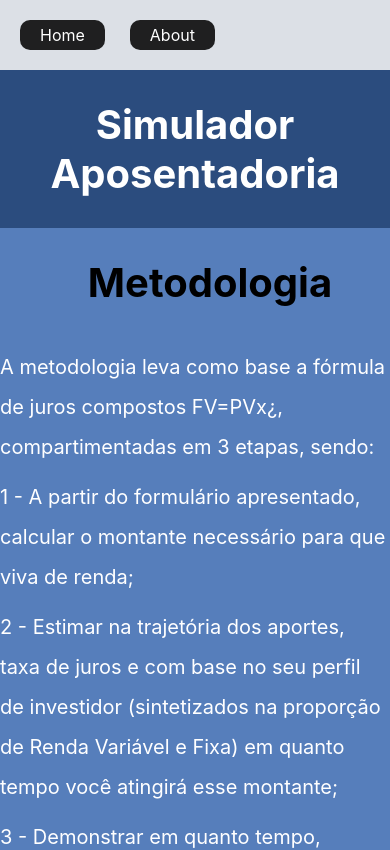
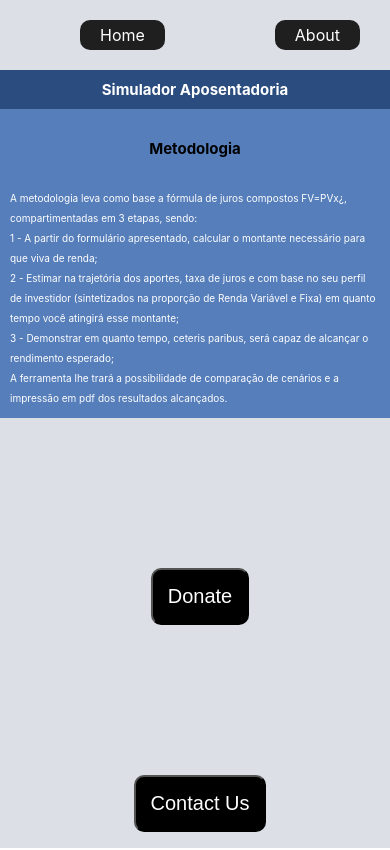
Before and after one commit to EuripedesNaves/calculadora-aposentadoria, a React (Create React App) app: page /about in a window 390 px wide. Shown: the top 850 px of the page. Built offline with nearby package versions, Linux system fonts and the light colour scheme.

Commit message:
done responsive CSS on ABOUT page, NAVBAR and TITLE component

```diff
--- a/src/components/NavBar.js
+++ b/src/components/NavBar.js
@@ -17,6 +17,24 @@ const Pages = styled(Link)`
    justify-content: center;
    text-decoration: none;
    border-radius: 10px;
+   @media(max-width:320px) {
+   margin: 20px 30px 20px 40px;
+   }
+   @media(min-width: 321px) and (max-width:375px) {
+   margin: 20px 30px 20px 60px;
+   }
+   @media(min-width: 376px) and (max-width:425px) {
+   margin: 20px 30px 20px 80px;
+   }
+   @media(min-width:426px) and (max-width:768px) {
+    margin: 20px 0px 20px 200px;
+  }
+    @media(min-width:769px) and (max-width:1024px) {
+    margin: 20px 0px 30px 300px;
+    }
+    @media(min-width: 1025px) and (max-width: 1440px) {
+    margin: 20px 0px 30px 420px;
+    }
 `;
 
 export const NavBar = () => {
--- a/src/components/Titulo.js
+++ b/src/components/Titulo.js
@@ -1,11 +1,28 @@
 import React from 'react';
 import styled from 'styled-components';
+
 
 const Title = styled.h1`
     background-color: #2b4c7e;
     color: white;
     padding: 30px;
     font-size: 40px;
+    @media(max-width:425px) {
+    padding: 10px;
+    font-size: 15px;
+    }
+    @media(min-width:426px) and (max-width:768px) {
+    padding: 15px;
+    font-size: 20px;
+    }
+    @media(min-width:769px) and (max-width:1024px) {
+    padding: 20px;
+    font-size: 25px;
+    }
+    @media(min-width:1025px) and (max-width:1440px) {
+    padding: 25px;
+    font-size: 30px;
+    }
 `;
 
 export const Titulo = () => {
--- a/src/pages/About.js
+++ b/src/pages/About.js
@@ -5,19 +5,37 @@ import { Titulo } from '../components/Titulo';
 
 const Texto = styled.div`
     background-color: #567ebb;
-    padding-bottom: 20px;
+    padding-bottom: 10px;
 `;
 
 const Name = styled.h2`
   display: flex;
   text-align: center;
   justify-content: center;
-  margin-left: 30px;
-  padding-top: 30px;
-  padding-bottom: 30px;
-  margin-top: 0px;
+  margin: 0px 0px 0px 30px;
+  padding: 30px 0px 30px 0px;
   background-color: #567ebb;
   font-size: 40px;
+  @media(max-width:425px) {
+  font-size: 15px;
+  margin: 0px;
+  padding: 0xp;
+  }
+  @media(min-width:426px) and (max-width:768px) {
+  font-size: 20px;
+  margin: 0px;
+  padding: 15px 0px 0px 0px;
+  }
+  @media(min-width:769px) and (max-width:1024px) {
+  font-size: 25px;
+  margin: 0px;
+  padding: 20px 0px 20px 0px
+  }
+  @media(min-width: 1025px) and (max-width:1440px) {
+  font-size: 30px;
+  margin: 0px;
+  padding: 20px 0px 20px 0px;
+  }
 `;
 
 const Metodologia = styled.p`
@@ -28,6 +46,29 @@ const Metodologia = styled.p`
   line-height: 40px;
   margin-top: 10px;
   color: white;
+  @media(max-width:425px) {
+  font-size: 10px;
+  margin: 0px 10px 0px 10px;
+  line-height: 20px;
+  }
+  @media(min-width:426px) and (max-width:768px) {
+  font-size: 15px;
+  margin: 15px;
+  line-height: 20px;
+  justify-content: left;
+  }
+  @media(min-width:769px) and (max-width:1024px) {
+  font-size: 17px;
+  margin: 10px;
+  line-height: 30px;
+  justify-content: left;
+  }
+  @media(min-width: 1025px) and (max-width: 1440px) {
+  font-size: 19px;
+  margin: 10px;
+  line-height: 35px;
+  justify-content: left;
+  }
 `;
 
 export const About = () => {
--- a/src/styles/Abouts.css
+++ b/src/styles/Abouts.css
@@ -1,7 +1,97 @@
+@media (max-width: 320px) {
+    button {
+        border-radius: 10px;
+        padding: 10px;
+        margin: 60px 40px 0px 30px;
+        background-color: black;
+        color: white;
+        font-size: 15px;
+}
+
+    .footer-about {
+        background-color: #dce0e6;
+        height: 186px;
+}
+}
+@media (min-width: 321px) and (max-width: 375px) {
+    button {
+        border-radius: 10px;
+        padding: 10px;
+        margin: 60px 35px 0px 60px;
+        background-color: black;
+        color: white;
+        font-size: 15px;
+}
+
+    .footer-about {
+        background-color: #dce0e6;
+        height: 186px;
+}
+}
+@media (min-width: 376px) and (max-width: 425px) {
+    button {
+        border-radius: 10px;
+        padding: 10px;
+        margin: 60px 40px 0px 70px;
+        background-color: black;
+        color: white;
+        font-size: 15px;
+}
+
+    .footer-about {
+        background-color: #dce0e6;
+        height: 186px;
+}
+}
+@media(min-width:426px) and (max-width:768px) {
+    button {
+        border-radius: 10px;
+        padding: 10px;
+        margin: 60px 95px 0px 105px;
+        background-color: black;
+        color: white;
+        font-size: 15px;
+    }
+
+    .footer-about {
+        background-color: #dce0e6;
+        height: 179px;
+    }
+}
+@media(min-width:769px) and (max-width:1024px) {
+    button {
+        border-radius: 10px;
+        padding: 10px;
+        margin: 30px 120px 0px 170px;
+        background-color: black;
+        color: white;
+        font-size: 15px;
+    }
+
+    .footer-about {
+        background-color: #dce0e6;
+        height: 134px;
+    }
+}
+@media(min-width:1025px) and (max-width:1440px) {
+    button {
+        border-radius: 10px;
+        padding: 10px;
+        margin: 15px 200px 0px 220px;
+        background-color: black;
+        color: white;
+        font-size: 15px;
+    }
+
+    .footer-about {
+        background-color: #dce0e6;
+        height: 80px;
+    }
+}
 button {
     border-radius: 10px;
     padding: 15px;
-    margin: 150px 30px 0px 0px;
+    margin: 150px 40px 0px 50px;
     background-color: black;
     color: white;
     font-size: 20px;
```
